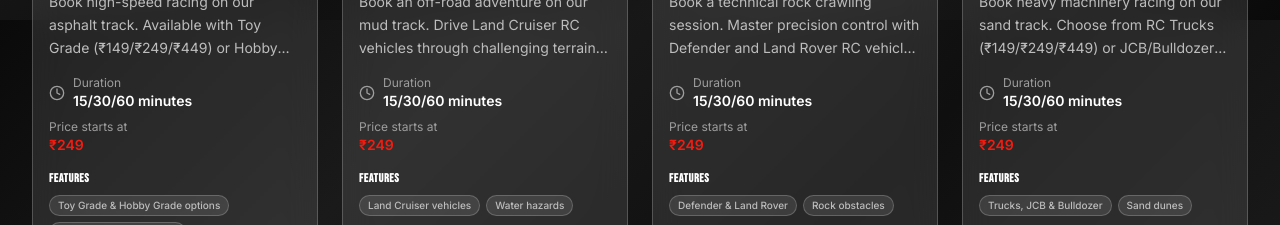
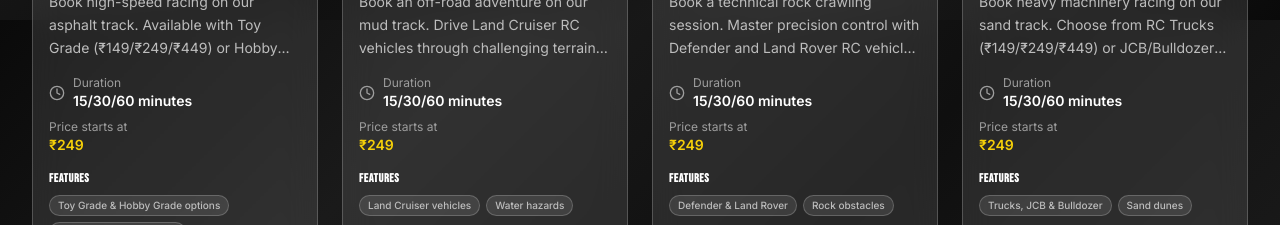
Before and after one commit to vishnuprasadpn/rc-car-cafe, a Next.js app: page /tracks in a window 1280 px wide. Shown: the part 780-1005 px from the top of the page. Built offline with nearby package versions, Linux system fonts and the light colour scheme; no server answers.

Commit message:
Update tracks page pricing color to secondary yellow
- Changed price display from orange to secondary yellow
- Consistent color scheme with other pages

```diff
--- a/src/app/tracks/page.tsx
+++ b/src/app/tracks/page.tsx
@@ -147,7 +147,7 @@
                     <div className="flex items-center">
                       <div>
                         <div className="text-xs text-gray-400">Price starts at</div>
-                        <div className="font-semibold text-fury-orange text-sm">₹{track.priceStartsAt}</div>
+                        <div className="font-semibold text-secondary-yellow text-sm">₹{track.priceStartsAt}</div>
                       </div>
                     </div>
                   </div>
```
